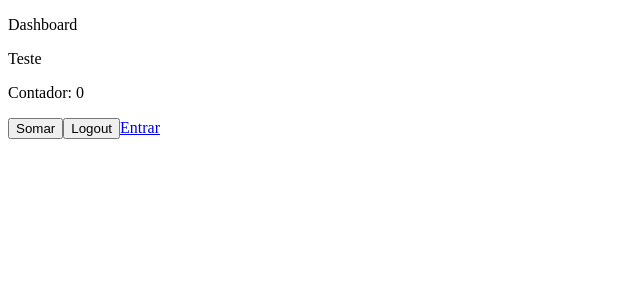
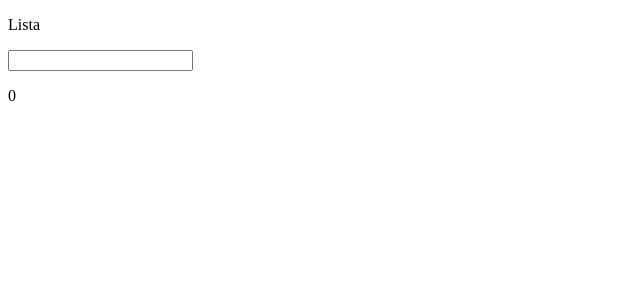
Before and after one commit to FelipePardim/aulas-react, a React (Create React App) app: page /pagina-inicial in a window 1280 px wide. Shown: the top 300 px of the page, without its empty margins (0-640 px from the left). Built offline with nearby package versions, Linux system fonts and the light colour scheme.

Commit message:
refactor: list structure

```diff
--- a/src/app/pages/dashboard/Dashboard.tsx
+++ b/src/app/pages/dashboard/Dashboard.tsx
@@ -1,21 +1,67 @@
-import { useRef } from "react"
-import { Link } from "react-router-dom"
-import { useUsuarioLogado } from "../../shared/hooks";
+import { useCallback, useState } from "react"
+
+interface IListItem {
+    title: string;
+    isSelected: boolean;
+}
 
 export const Dashboard = () => {
-    const counterRef = useRef({counter: 0});
 
-    const { nomeDoUsuario, logout } = useUsuarioLogado();
+    const [lista, setLista] = useState<IListItem[]>([]);
+
+    const handleInputKeyDown: React.KeyboardEventHandler<HTMLInputElement> = useCallback((e) => {
+        if (e.key === 'Enter') {
+            if (e.currentTarget.value.trim().length === 0 )return;
+
+            const value = e.currentTarget.value;
+            e.currentTarget.value = '';
+
+            setLista((oldLista) => {
+                if (oldLista.some((ListItem) => ListItem.title === value)) return oldLista;
+                return [
+                    ...lista,
+                    {
+                        title: value,
+                        isSelected: false
+                    }
+                ];
+            });
+        }
+    }, [lista]);
 
     return (
         <div>
-            <p>Dashboard</p>
-            <p>{nomeDoUsuario}</p>
+            <p>Lista</p>
 
-            <p>Contador: {counterRef.current.counter}</p>
-            <button onClick={() => counterRef.current.counter++}>Somar</button>
-            <button onClick={logout}>Logout</button>
-            <Link to={"/entrar"}>Entrar</Link>
+            <input onKeyDown={handleInputKeyDown}/>
+
+            <p>{lista.filter((listItem) => listItem.isSelected).length}</p>
+
+            <ul>
+                {lista.map((ListItem) => {
+                    return (
+                        <li key={ListItem.title}>
+                            <input
+                                type="checkbox"
+                                checked={ListItem.isSelected}
+                                onChange={() => {
+                                    setLista(oldLista => {
+                                        return oldLista.map(oldListItem => {
+                                            const newIsSelected = oldListItem.title === ListItem.title? !oldListItem.isSelected : oldListItem.isSelected
+                                            return {
+                                                ...oldListItem,
+                                                isSelected: newIsSelected
+                                            }
+                                        })
+                                    })
+                                }}
+                            />
+                            {ListItem.title}
+                        </li>
+                    )
+                })}
+            </ul>
+
         </div>
     )
 }
```
